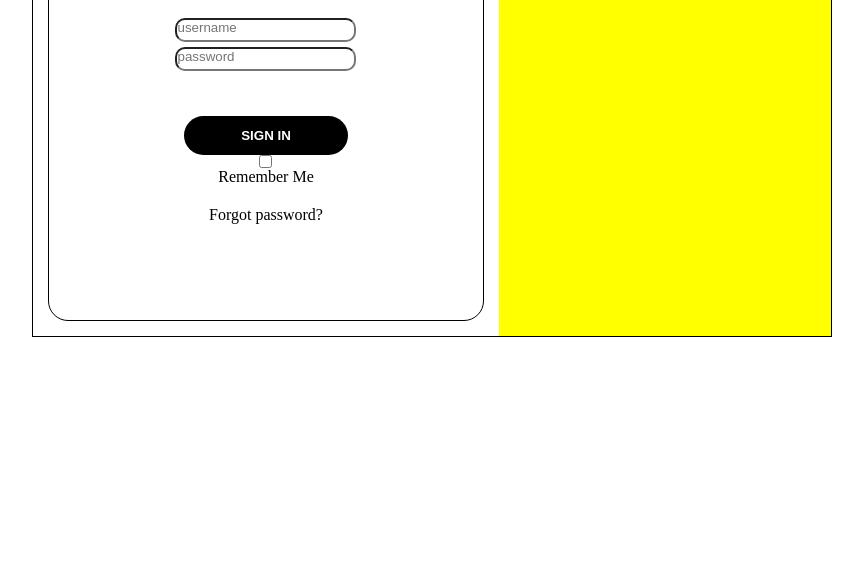
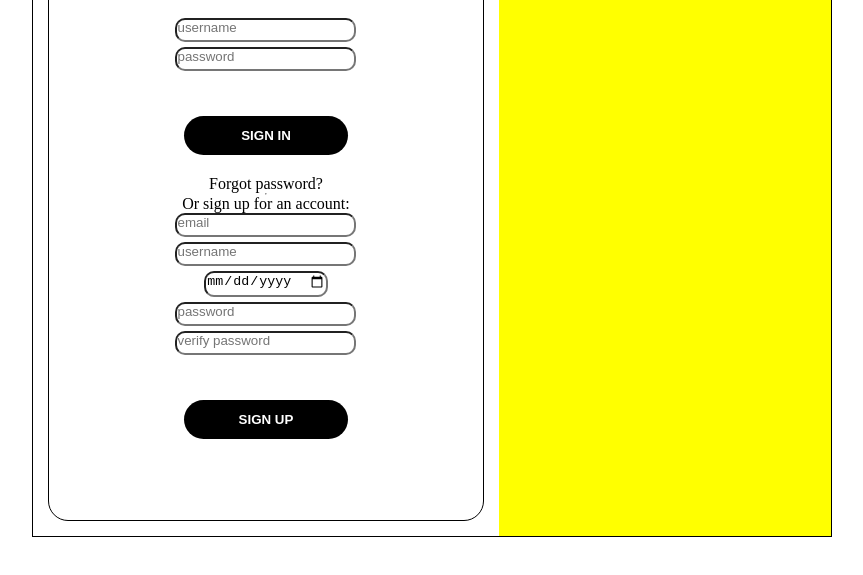
Before and after one commit to imo9van4/login-UI-template, a plain HTML site: page index.html in a window 1280 px wide. Shown: the part 213-788 px from the top of the page, without its empty margins (208-1071 px from the left). Drawn offline with Linux system fonts and the light colour scheme.

Commit message:
fourth commit

```diff
--- a/index.html
+++ b/index.html
@@ -14,9 +14,15 @@
                     <input type="text" placeholder="username" class="box">
                     <input type="password" placeholder="password" class="box">
                     <input type="submit" value="SIGN IN" id="submit">
-                    <input type="checkbox" id="remember" name="remember" value="Boat">
-                    <label for="remember"> Remember Me</label>
                     <a href="#">Forgot password?</a>
+                    <hr>
+                    <p>Or sign up for an account:</p>
+                    <input type="text" placeholder="email" class="box">
+                    <input type="text" placeholder="username" class="box">
+                    <input type="date" placeholder="DOB" class="box">
+                    <input type="password" placeholder="password" class="box">
+                    <input type="password" placeholder="verify password" class="box">
+                    <input type="submit" value="SIGN UP" id="submit">
                 </form>
                 <div class="right-side">
                     <!--Background image here-->
--- a/styles.css
+++ b/styles.css
@@ -5,7 +5,7 @@
 }
 .container-fluid{
     display: flex;
-    height: 500px;
+    height: 700px;
     width: 800px;
     border: 1px solid black;
     margin: auto;
```
